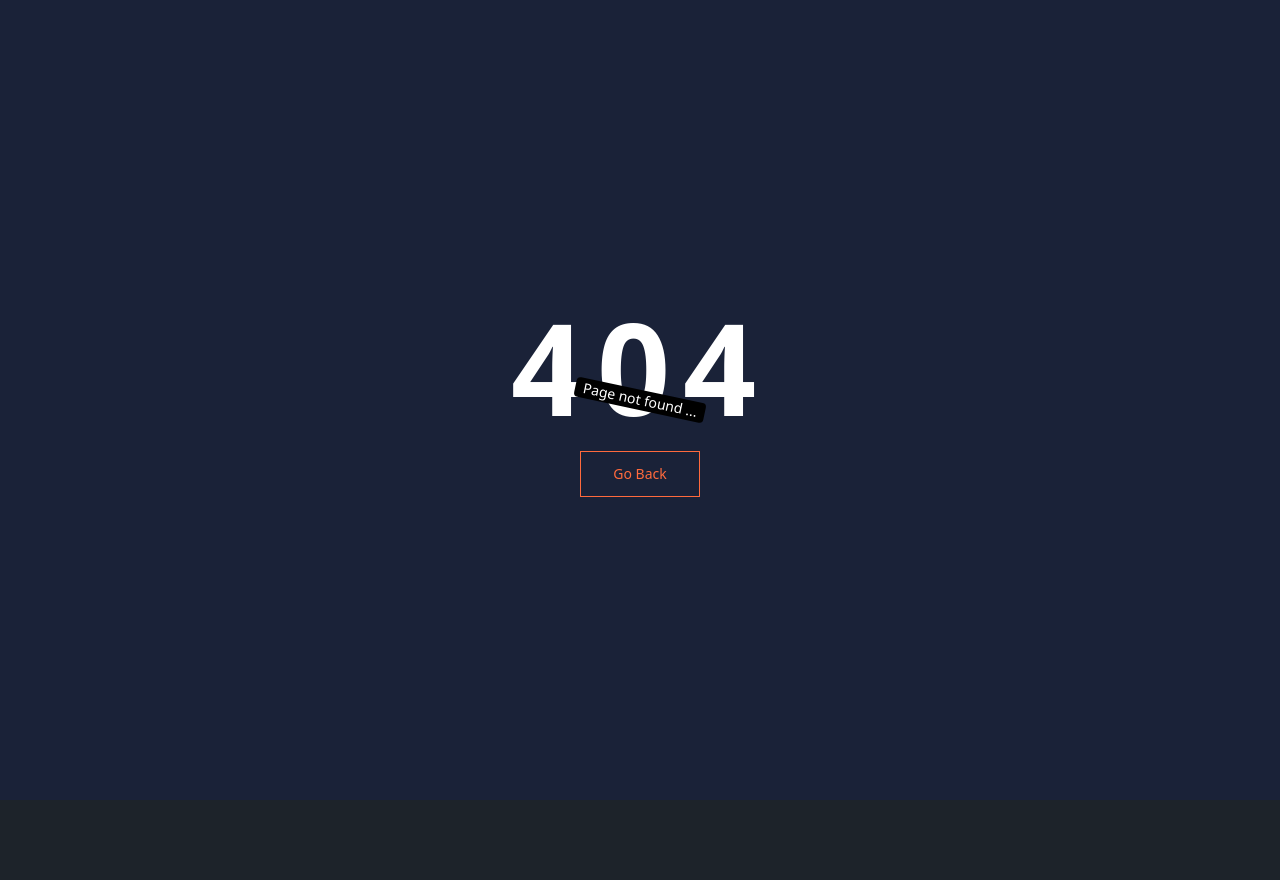
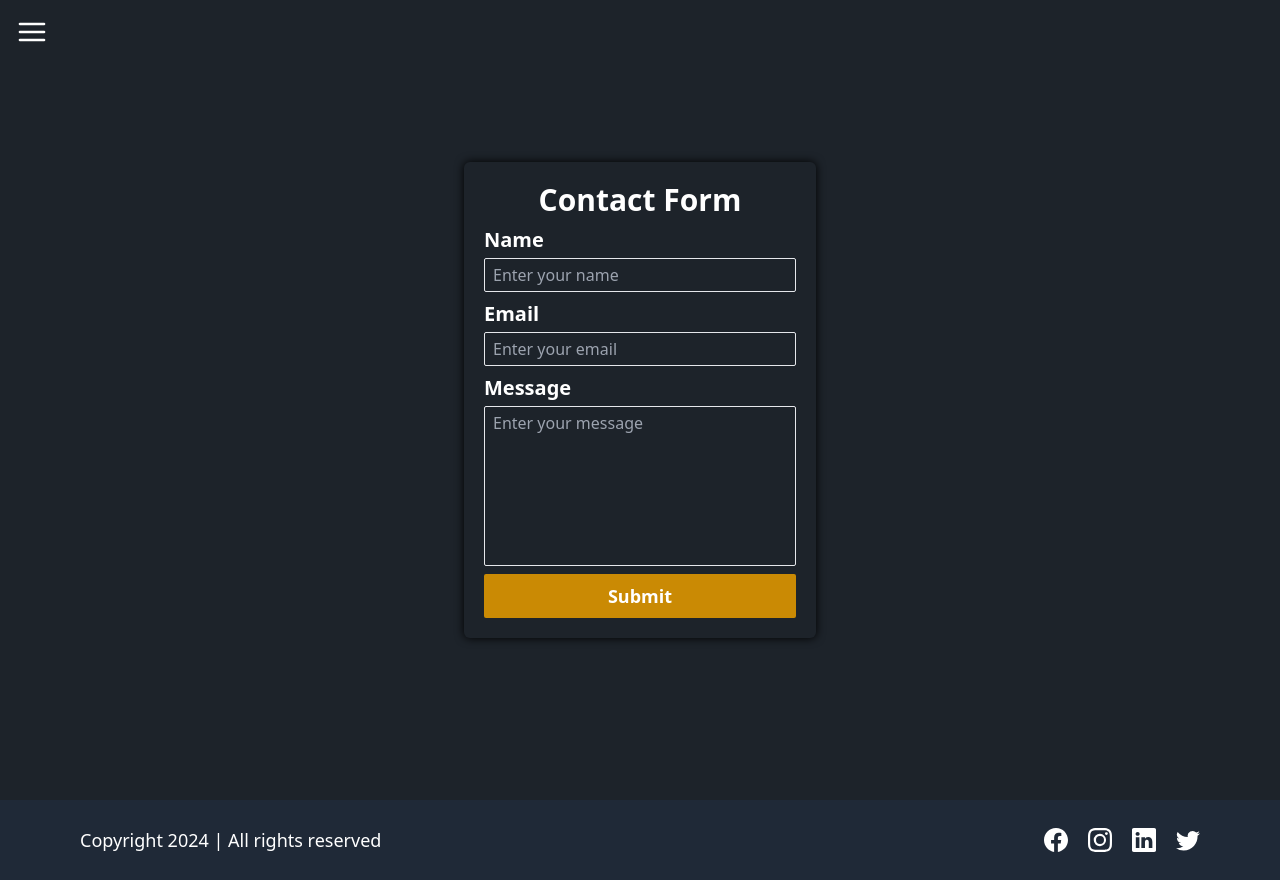
Before and after one commit to AakarshAgg/lms-frontend, a React (Vite) app: page /contact in a window 1280 px wide. Before the commit this address had no page. Before the commit the page ends 800 px from the top, so only its background shows below. Built offline with nearby package versions, Linux system fonts and the light colour scheme.

Commit message:
added access denied page

```diff
--- a/src/App.jsx
+++ b/src/App.jsx
@@ -3,7 +3,9 @@
 import { Route,Routes } from 'react-router-dom'
 
 import AboutUs from './Pages/AboutUs'
+import Contact from './Pages/Contact'
 import CourseList from './Pages/Course/CourseList'
+import Denied from './Pages/Denied'
 import HomePage from './Pages/HomePage'
 import Login from './Pages/Login'
 import NotFound from './Pages/NotFound'
@@ -18,6 +20,8 @@
       <Route path="/" element={<HomePage/>}></Route>
       <Route path="/about" element={<AboutUs/>}></Route>
       <Route path="/courses" element={<CourseList/>}></Route>
+      <Route path='/contact' element={<Contact/>}></Route>
+      <Route path='/denied' element={<Denied/>}></Route>
 
       <Route path="/signup" element={<Signup/>}></Route>
       <Route path="/login" element={<Login/>}></Route>
--- /dev/null
+++ b/src/Helpers/regexMatcher.jsx
@@ -0,0 +1,7 @@
+export function isEmail(string){
+  return string.match(/^(([^<>()[\]\\.,;:\s@"]+(\.[^<>()[\]\\.,;:\s@"]+)*)|.(".+"))@((\[[0-9]{1,3}\.[0-9]{1,3}\.[0-9]{1,3}\.[0-9]{1,3}\])|(([a-zA-Z\-0-9]+\.)+[a-zA-Z]{2,}))$/)
+}
+
+export function isValidPassword(string){
+    return string.match(/^(?=.*[0-9])(?=.*[!@#$%^&*])[a-zA-Z0-9!@#$%^&*]{6,16}$/);
+}
--- /dev/null
+++ b/src/Pages/Contact.jsx
@@ -0,0 +1,122 @@
+import { useState } from "react";
+import toast from "react-hot-toast";
+
+import axiosInstance from "../Helpers/axiosInstance";
+import { isEmail } from "../Helpers/regexMatcher";
+import HomeLayout from "../Layouts/HomeLayout"
+
+function Contact(){
+
+    const[userInput,setUserInput]=useState({
+        name:"",
+        email:"",
+        message:"",
+    })
+
+    function handleInputChange(e){
+        const {name,value}=e.target;
+        setUserInput({
+            ...userInput,
+            [name]:value
+        })
+    }
+
+    async function onFormSubmit(e){
+        e.preventDefault();
+        if(!userInput.email || !userInput.name || !userInput.message){
+            toast.error("All fields are mandatory");
+            return;
+        }
+        if(!isEmail(userInput.email)){
+            toast.error("Invalid email id")
+            return;
+          }
+
+          try {
+            const response=axiosInstance.post("/contact",userInput)
+            toast.promise(response,{
+                loading:"Submitting your message...",
+                success:"Form submitted successfully",
+                error:"Failed to submit the form"
+            });
+            const contactResponse= await response;
+            if(contactResponse?.data?.success){
+                setUserInput({
+                    name:"",
+        email:"",
+        message:"",
+                })
+            }
+          } catch (error) {
+            toast.error("operation failed...")
+          }
+
+    }
+
+    return (
+        <HomeLayout>
+            <div className="flex items-center justify-center h-[100vh]">
+            <form
+            noValidate
+            onSubmit={onFormSubmit}
+            className="flex flex-col items-center justify-center gap-2 p-5 rounded-md text-white shadow-[0_0_10px_black] w-[22rem]">
+             <h1 className="text-3xl font-semibold">
+                Contact Form
+             </h1>
+
+             <div className="flex flex-col w-full gap-1">
+              <label htmlFor="name" className="text-xl font-semibold">
+                Name
+              </label>
+              <input
+              className="bg-transparent border px-2 py-1 rounded-sm"
+              id="name"
+              type="text"
+              name="name"
+              placeholder="Enter your name"
+              value={userInput.name}
+              onChange={handleInputChange}
+              />
+             </div>
+
+             <div className="flex flex-col w-full gap-1">
+              <label htmlFor="email" className="text-xl font-semibold">
+                Email
+              </label>
+              <input
+              className="bg-transparent border px-2 py-1 rounded-sm"
+              id="email"
+              type="email"
+              name="email"
+              placeholder="Enter your email"
+              value={userInput.email}
+              onChange={handleInputChange}
+              />
+             </div>
+
+             <div className="flex flex-col w-full gap-1">
+              <label htmlFor="message" className="text-xl font-semibold">
+                Message
+              </label>
+              <textarea
+              className="bg-transparent border px-2 py-1 rounded-sm resize-none h-40 "
+              id="message"
+              name="message"
+              placeholder="Enter your message"
+              value={userInput.message}
+              onChange={handleInputChange}
+              />
+             </div>
+             <button type="submit"
+             className="w-full bg-yellow-600 hover:bg-yellow-500 transition-all ease-in-out duration-300 rounded-sm py-2 font-semibold text-lg cursor-pointer"
+             >Submit</button>
+
+            </form>
+            </div>
+
+
+        </HomeLayout>
+    )
+}
+
+export default Contact
--- /dev/null
+++ b/src/Pages/Denied.jsx
@@ -0,0 +1,25 @@
+import { useNavigate } from "react-router-dom";
+
+function Denied(){
+
+    const navigate=useNavigate()
+
+    return(
+        <main className="h-screen w-full flex flex-col justify-center items-center bg-[#1A2238]">
+<h1 className="text-9xl font-extrabold text-white tracking-widest">
+    403
+</h1>
+<div className="bg-black text-white px-2 text-sm rounded rotate-12 absolute">
+Access denied
+</div>
+<button onClick={()=>navigate(-1)} className="mt-5">
+    <span className="relative block px-8 py-3 bg-[#1A2238] border border-current">
+    Go Back
+    </span>
+</button>
+        </main>
+    )
+
+}
+
+export default Denied;
--- a/src/Pages/Signup.jsx
+++ b/src/Pages/Signup.jsx
@@ -6,6 +6,7 @@
 
 import HomeLayout from "../Layouts/HomeLayout"
 import { createAccount } from "../Redux/Slices/AuthSlice"
+import { isEmail, isValidPassword } from "../Helpers/regexMatcher"
 
 function Signup(){
   const dispatch=useDispatch();
@@ -63,13 +64,13 @@
       }
 
       //checking valid email
-      if(!signupData.email.match(/^(([^<>()[\]\\.,;:\s@"]+(\.[^<>()[\]\\.,;:\s@"]+)*)|.(".+"))@((\[[0-9]{1,3}\.[0-9]{1,3}\.[0-9]{1,3}\.[0-9]{1,3}\])|(([a-zA-Z\-0-9]+\.)+[a-zA-Z]{2,}))$/)){
+      if(!isEmail(signupData.email)){
         toast.error("Invalid email id")
         return;
       }
 
       //checking passworrd validation
-      if(!signupData.password.match(/^(?=.*[0-9])(?=.*[!@#$%^&*])[a-zA-Z0-9!@#$%^&*]{6,16}$/)){
+      if(!isValidPassword(signupData.password)){
         toast.error("Password should be atleast 6-16 character long with a number and a special character")
         return;
       }
```
